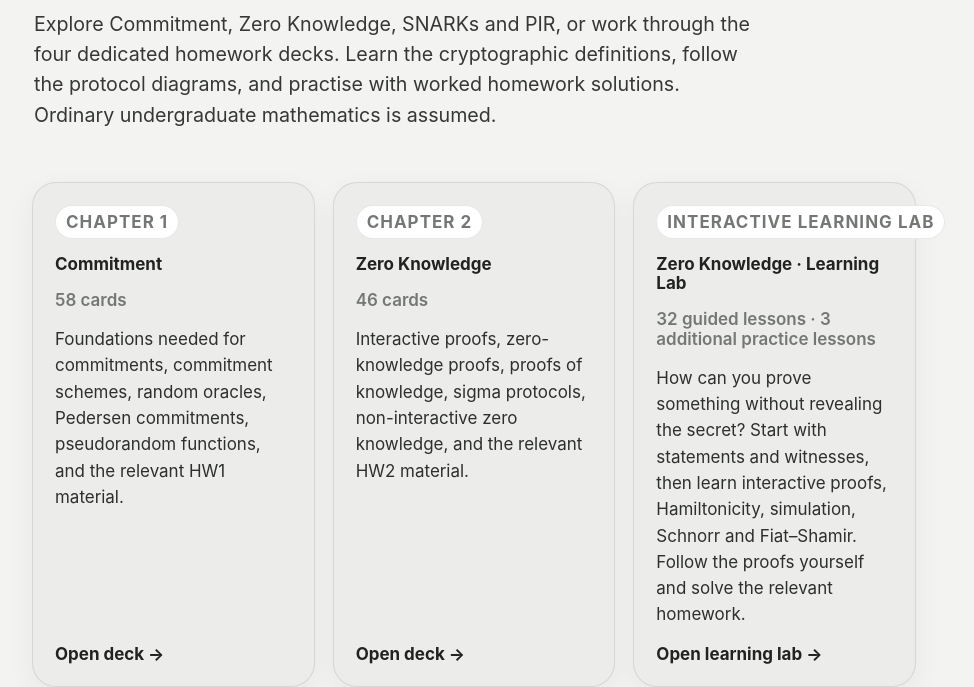
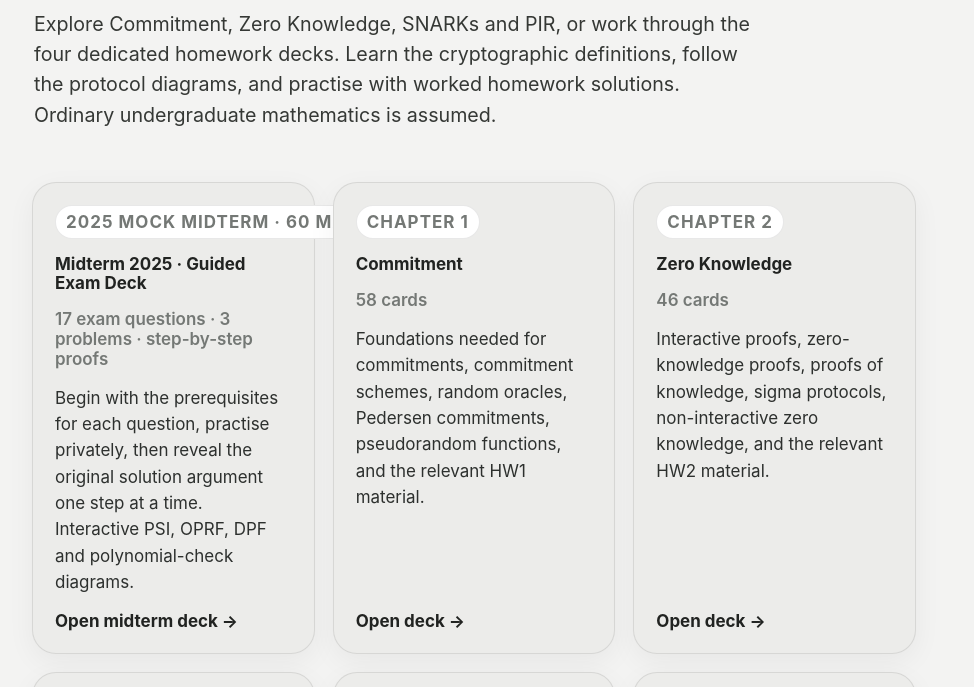
Before and after one commit to anujpare/study_material, a website: page docs/index.html in a window 1280 px wide. Shown: the part 113-800 px from the top of the page, without its empty margins (166-1140 px from the left). Drawn offline with Linux system fonts and the light colour scheme.

Commit message:
Link 2025 midterm revision deck from PETS homepage

```diff
--- a/docs/index.html
+++ b/docs/index.html
@@ -33,6 +33,13 @@
       <p class="sub">Explore Commitment, Zero Knowledge, SNARKs and PIR, or work through the four dedicated homework decks. Learn the cryptographic definitions, follow the protocol diagrams, and practise with worked homework solutions. Ordinary undergraduate mathematics is assumed.</p>
     </section>
     <section class="grid" aria-label="Deck selection">
+      <a class="card" href="./midterm-2025/">
+        <span class="tag">2025 Mock Midterm · 60 marks</span>
+        <h2>Midterm 2025 · Guided Exam Deck</h2>
+        <div class="meta">17 exam questions · 3 problems · step-by-step proofs</div>
+        <p>Begin with the prerequisites for each question, practise privately, then reveal the original solution argument one step at a time. Interactive PSI, OPRF, DPF and polynomial-check diagrams.</p>
+        <div class="cta">Open midterm deck →</div>
+      </a>
       <a class="card" href="./commitment/">
         <span class="tag">Chapter 1</span>
         <h2>Commitment</h2>
```
